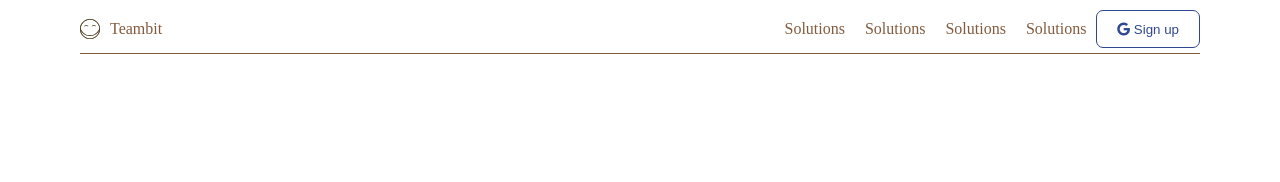
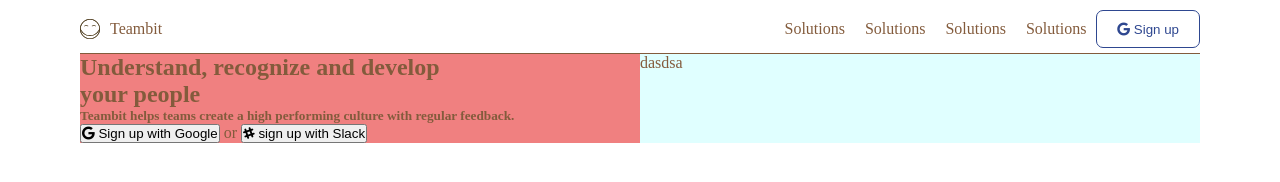
Before and after one commit to Mithrandir7z/node-sass-teambit, a website: page my-app/index.html in a window 1280 px wide. Drawn offline with Linux system fonts and the light colour scheme.

Commit message:
sviluppo ulteriore

```diff
--- a/my-app/index.html
+++ b/my-app/index.html
@@ -12,7 +12,7 @@
     <link rel="stylesheet" href="dist/app.css">
 </head>
 <body>
-
+    <!--INIZIO HEADER-->
     <div class="wrapper-margin">
         <header>
             <div class="logo">
@@ -31,6 +31,57 @@
             </nav>
         </header>
     </div>
+    <!--FINE HEADER-->
 
+    <!--INIZIO MAIN-->
+    <div class="wrapper-margin">
+
+        <div class="container-top">
+            <div class="left">
+                <h2>Understand, recognize and develop</h2>
+                <h2>your people</h2>
+                <h5>Teambit helps teams create a high
+                    performing culture with regular feedback.
+                </h5>
+
+                <span>
+                    <button>
+                        <i class="fab fa-google"></i>
+                        Sign up with Google
+                    </button>
+                        or
+                    <button>
+                        <i class="fab fa-slack-hash"></i>
+                        sign up with Slack
+                    </button>
+                </span>
+            </div>
+
+            <div class="right">
+                dasdsa
+            </div>
+        </div>
+
+    </div>
+    <!--FINE MAIN-->
+
+
+
+
+
+
+
+
+
+
+
+
+
+
+    <!--INIZIO SECTION SCHERMATE-->
+    <!--FINE SECTION SCHERMATE-->
+
+    <!--INIZIO SECTION SIGN UP GOOGLE/SLACK-->
+    <!--FINE SECTION SIGN UP GOOGLE/SLACK-->
 </body>
 </html>
--- a/my-app/src/partials/_header.scss
+++ b/my-app/src/partials/_header.scss
@@ -1,7 +1,6 @@
 header {
     padding-top: 10px;
-    /*test*/
-    // background-color: rgb(247, 183, 183);
+
     display: flex;
     justify-content: space-between;
     color: $color_primary;
@@ -10,8 +9,7 @@
 
 
     .logo {
-        /*test*/
-        // background-color: lightcyan;
+
         display: flex;
         justify-items: center;
         align-items: center;
--- a/my-app/src/partials/_main.scss
+++ b/my-app/src/partials/_main.scss
@@ -0,0 +1,18 @@
+.container-top {
+
+    display: flex;
+    justify-content: space-between;
+    color: $color_primary;
+
+    .left {
+        //test
+        background-color: lightcoral;
+        width: 50%;
+    }
+
+    .right {
+        //test
+        background-color: lightcyan;
+        width: 50%;
+    }
+}
```
Also changed, not shown: my-app/dist/app.css.
